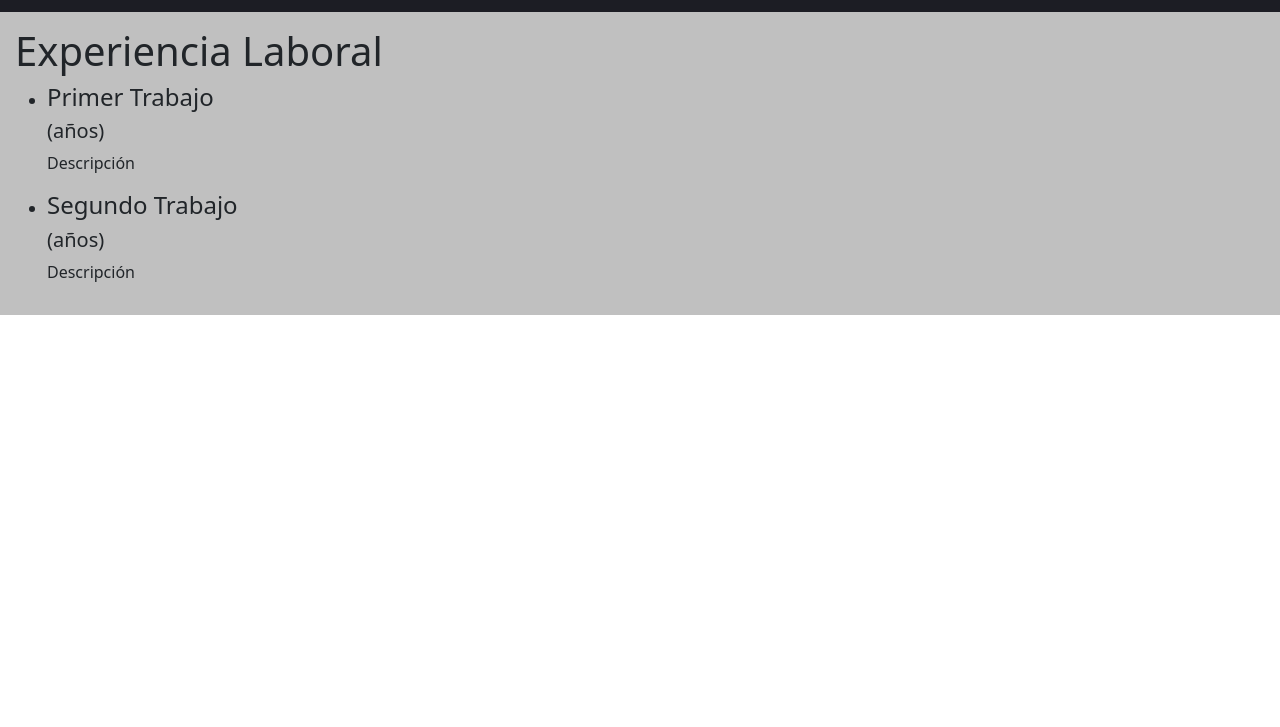
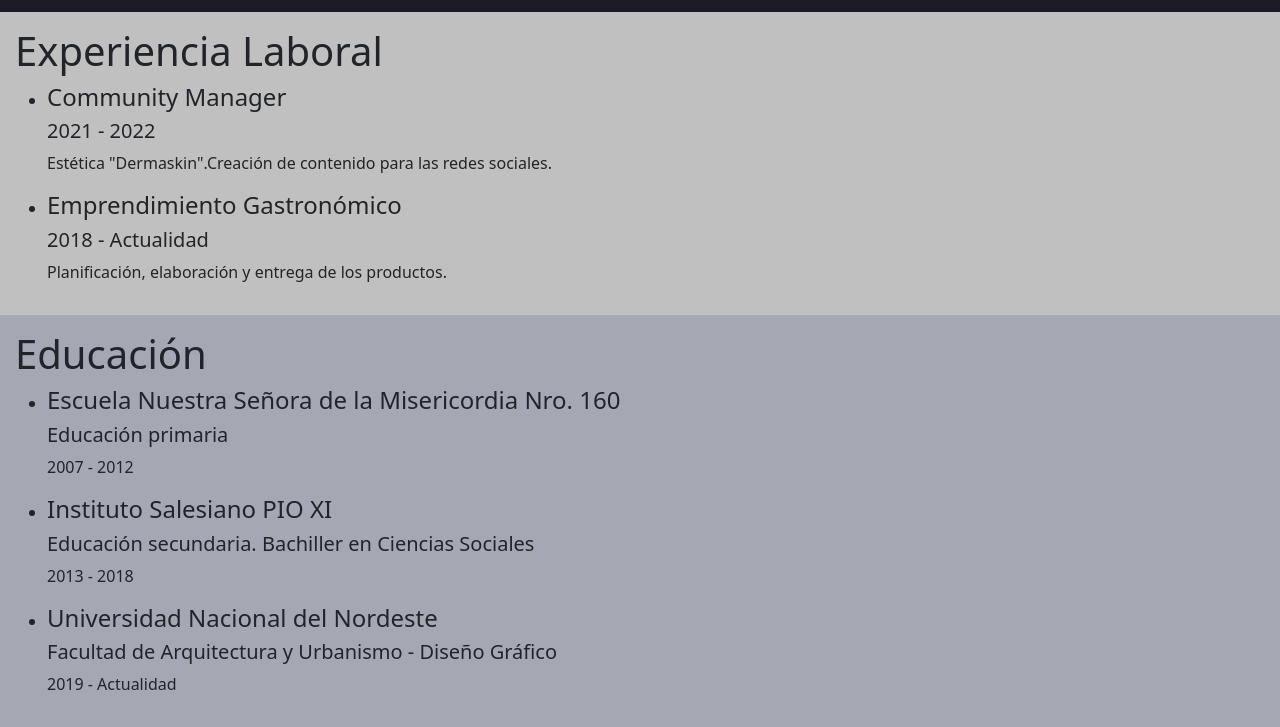
Before and after one commit to paosgv7/Portfolio-FrontEnd, a plain HTML site: page index.html in a window 1280 px wide. Shown: the part 875-1602 px from the top of the page. Before the commit the page ends 1190 px from the top, so only its background shows below. Drawn offline with nearby package versions, Linux system fonts and the light colour scheme.

Commit message:
Educación

```diff
--- a/index.html
+++ b/index.html
@@ -40,19 +40,46 @@
      <div class="col-lg-10">
          <ul>
             <li>
-                <h4>Primer Trabajo</h4>
-                <h5>(años)</h5>
-                <p>Descripción</p>
+                <h4>Community Manager</h4>
+                <h5>2021 - 2022</h5>
+                <p>Estética "Dermaskin".Creación de contenido para las redes sociales.</p>
             </li>
          </ul>
          <ul>
             <li>
-                <h4>Segundo Trabajo</h4>
-                <h5>(años)</h5>
-                <p>Descripción</p>
+                <h4>Emprendimiento Gastronómico</h4>
+                <h5>2018 - Actualidad</h5>
+                <p>Planificación, elaboración y entrega de los productos.</p>
             </li>
          </ul>
      </div>
    </div>
+
+   <div class="row" id="SeccionEd">
+    <h1>Educación</h1>
+    <div class="col-lg-10">
+        <ul>
+           <li>
+               <h4>Escuela Nuestra Señora de la Misericordia Nro. 160</h4>
+               <h5>Educación primaria</h5>
+               <p>2007 - 2012</p>
+           </li>
+        </ul>
+        <ul>
+           <li>
+               <h4>Instituto Salesiano PIO XI</h4>
+               <h5>Educación secundaria. Bachiller en Ciencias Sociales</h5>
+               <p>2013 - 2018</p>
+           </li>
+        </ul>
+        <ul>
+            <li>
+                <h4>Universidad Nacional del Nordeste</h4>
+                <h5>Facultad de Arquitectura y Urbanismo - Diseño Gráfico</h5>
+                <p>2019 - Actualidad</p>
+            </li>
+        </ul>
+    </div>
+  </div>
 </body>
 </html>
--- a/styles.css
+++ b/styles.css
@@ -39,3 +39,7 @@ header {
 #SeccionExpLab {
     background-color: silver;
 }
+
+#SeccionEd {
+    background-color: rgb(165, 168, 179);
+}
```
